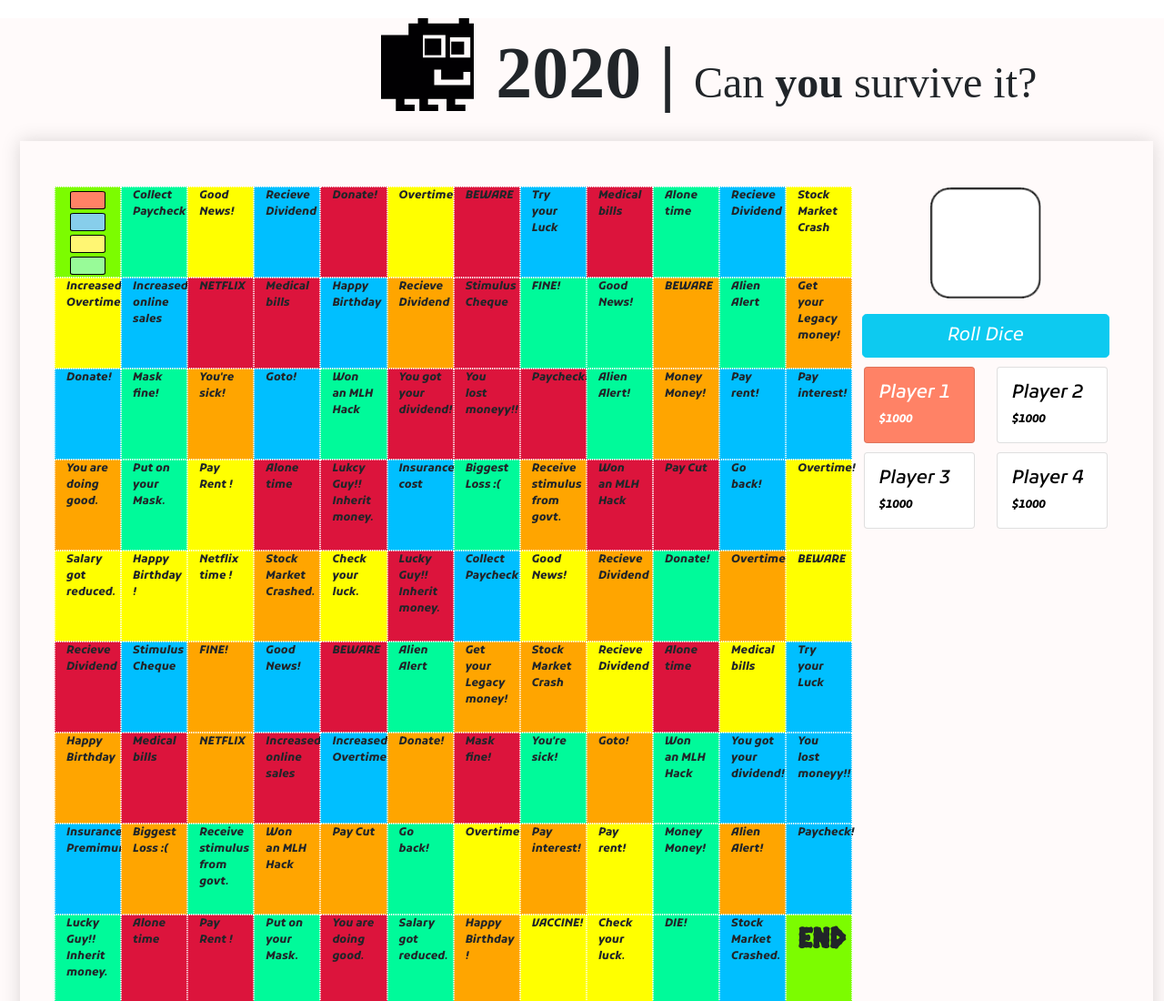
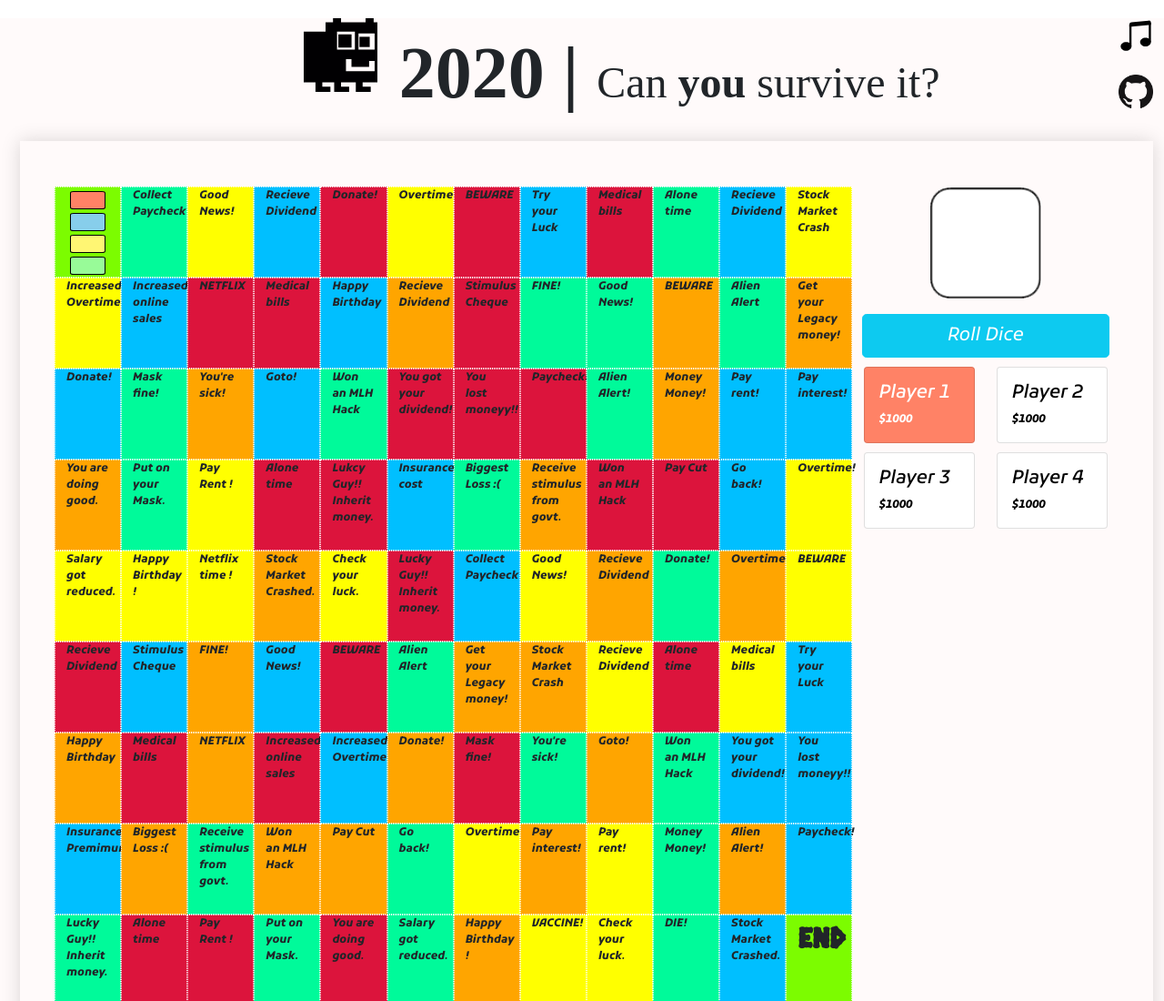
Before and after one commit to gaurav-2626/surviving-2020, a plain HTML site: page index_test.html in a window 1280 px wide. Shown: the top 1100 px of the page at 91% size. Drawn offline with nearby package versions, Linux system fonts and the light colour scheme; a web font is replaced by a local one.

Commit message:
Added music

```diff
--- a/index_test.html
+++ b/index_test.html
@@ -15,17 +15,37 @@
     <script src="https://maxcdn.bootstrapcdn.com/bootstrap/4.0.0/js/bootstrap.min.js"
         integrity="sha384-JZR6Spejh4U02d8jOt6vLEHfe/JQGiRRSQQxSfFWpi1MquVdAyjUar5+76PVCmYl"
         crossorigin="anonymous"></script>
-    <title>Board</title>
+    <title>Surviving 2020</title>
 </head>
 <body>
     <div class="container-fluid">
         <div class="row">
-            <div class="col-5">
+
+            <div class="col-4">
                 <img src="assets/svg/ugly-monster.svg" alt="Logo" style="float: right; width:20%;">
             </div>
-            <div class="col-7">
+            <div class="col-6">
                 <span id="title"><strong>2020 | </strong></span>
                 <span id="subtitle">Can <strong>you</strong> survive it?</span>
+            </div>
+            <div class = "col-2" style="text-align: right">
+                <audio id="myAudio" src="assets/Lost Sky - Need You [NCS Release].mp3">
+                </audio>
+                <div>
+                    <a onclick="togglePlay()"  ><img src="assets/music-note-beamed.svg" style=" width:20%;">
+                    </a>
+
+                </div>
+                <br/>
+                <div>
+
+                        <a href="https://github.com/gaurav-2626/surviving-2020">
+                            <div style="text-align: right;">
+                                <img src="assets/GitHub-Mark/PNG/GitHub-Mark-64px.png" style="width: 20%; " >
+                            </div>
+                        </a>
+
+                </div>
             </div>
         </div>
         <div class="board">
--- a/index_test.js
+++ b/index_test.js
@@ -1501,7 +1501,19 @@ function togglePopup(name) {
   var popup = document.getElementById(name);
   popup.classList.toggle("show");
 }
-
+var myAudio = document.getElementById("myAudio");
+var isPlaying = false;
+
+function togglePlay() {
+  isPlaying ? myAudio.pause() : myAudio.play();
+};
+
+myAudio.onplaying = function() {
+  isPlaying = true;
+};
+myAudio.onpause = function() {
+  isPlaying = false;
+};
 makecells();
 cellcontents();
 startGame();
```
Also changed, not shown: assets/GitHub-Mark/PNG/GitHub-Mark-120px-plus.png (added), assets/GitHub-Mark/PNG/GitHub-Mark-32px.png (added), assets/GitHub-Mark/PNG/GitHub-Mark-64px.png (added), assets/GitHub-Mark/PNG/GitHub-Mark-Light-120px-plus.png (added), assets/GitHub-Mark/PNG/GitHub-Mark-Light-32px.png (added), assets/GitHub-Mark/PNG/GitHub-Mark-Light-64px.png (added), assets/download.png (added), assets/music-note-beamed.svg (added), index_test.css (line endings or trailing spaces), 5 other files.
